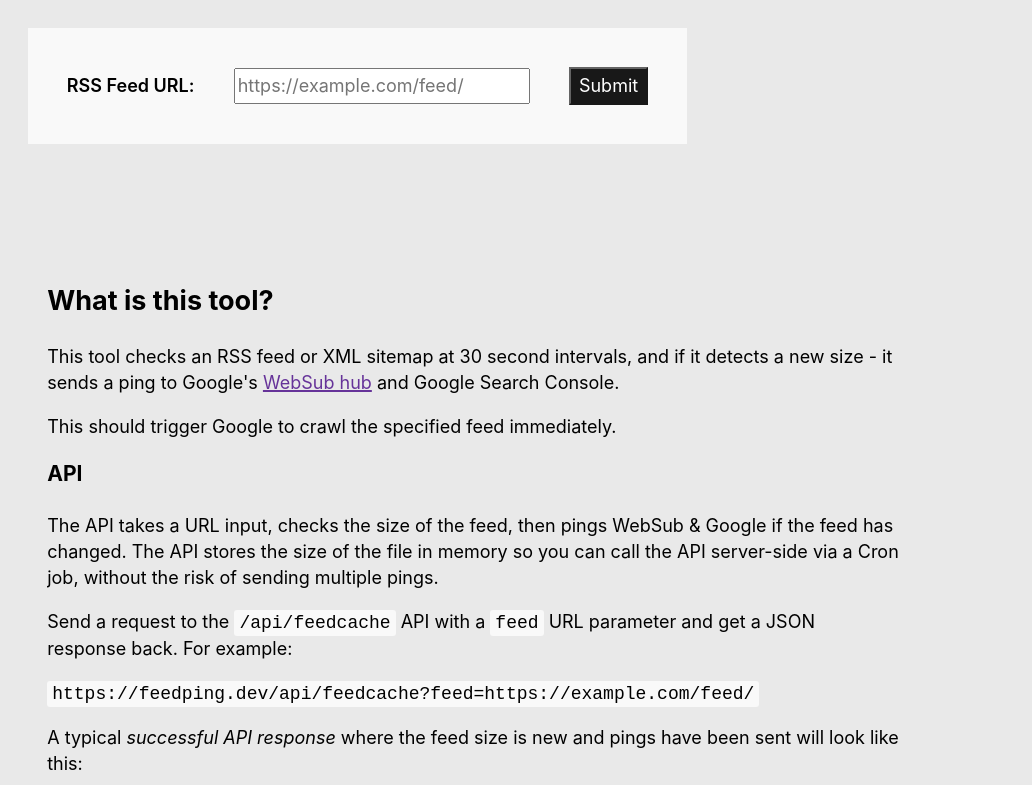
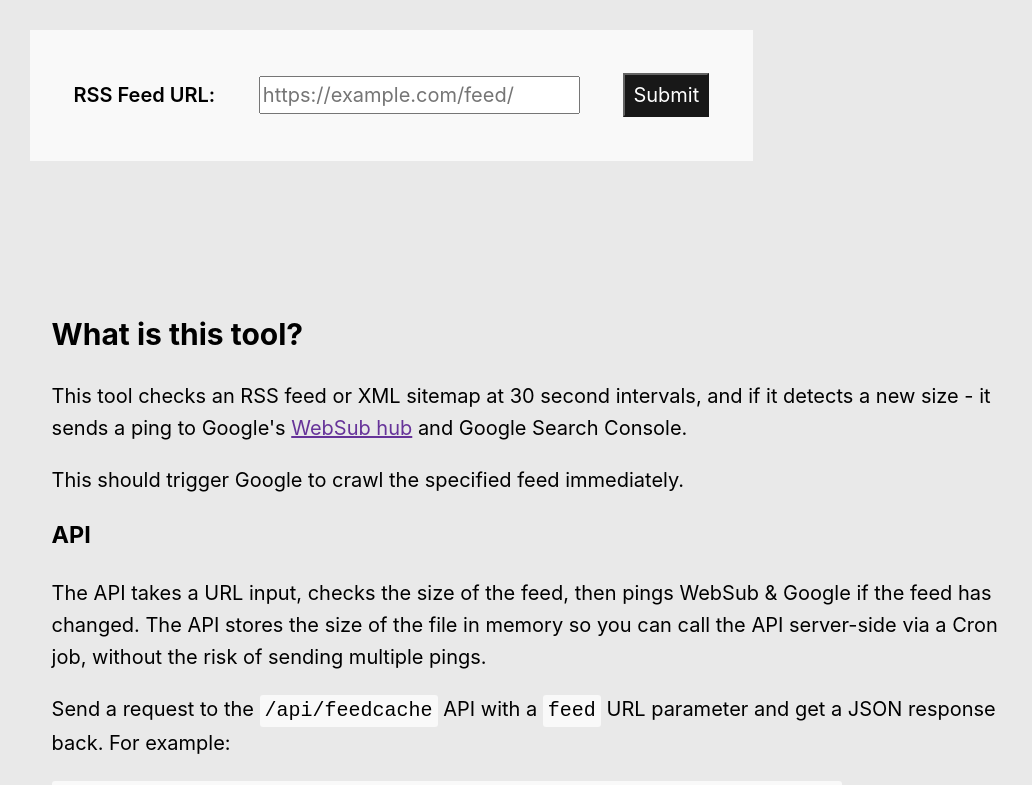
Before and after one commit to colinmcdermott/feedchecker-api, a Next.js app: page / in a window 1280 px wide. Shown: the top 785 px of the page, without its empty margins (0-1032 px from the left). Built offline with nearby package versions, Linux system fonts and the light colour scheme.

Commit message:
Update globals.css

```diff
--- a/styles/globals.css
+++ b/styles/globals.css
@@ -7,9 +7,14 @@ html,body,main {
   --flowSpace:1.09em;
   --lightBackground:#F9F9F9;
 }
+
+@media (prefers-color-scheme: dark) {
+html {filter:invert(1)}
+}
+
 body {background-color:#e9e9e9;}
 body, input, label, p {
-  font: 400 normal 18px/26px -apple-system,BlinkMacSystemFont,Segoe UI,Roboto,Oxygen,sans-serif;
+  font: 400 normal 20px/32px -apple-system,BlinkMacSystemFont,Segoe UI,Roboto,Oxygen,sans-serif;
 }
 main {
   display: flex;
```
